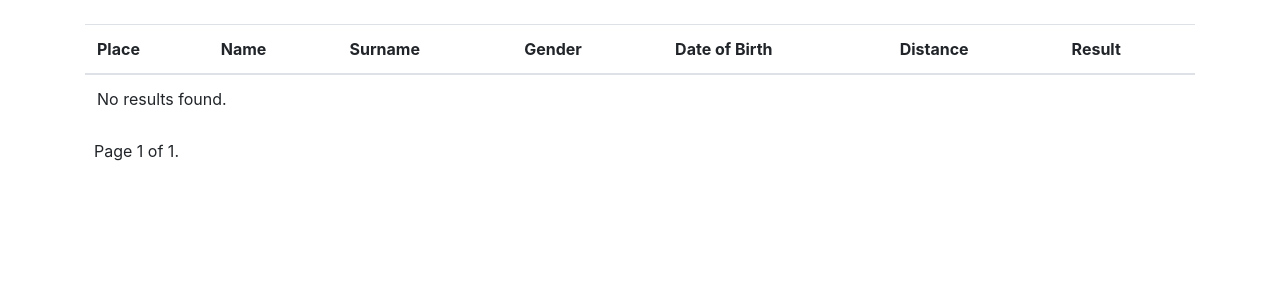
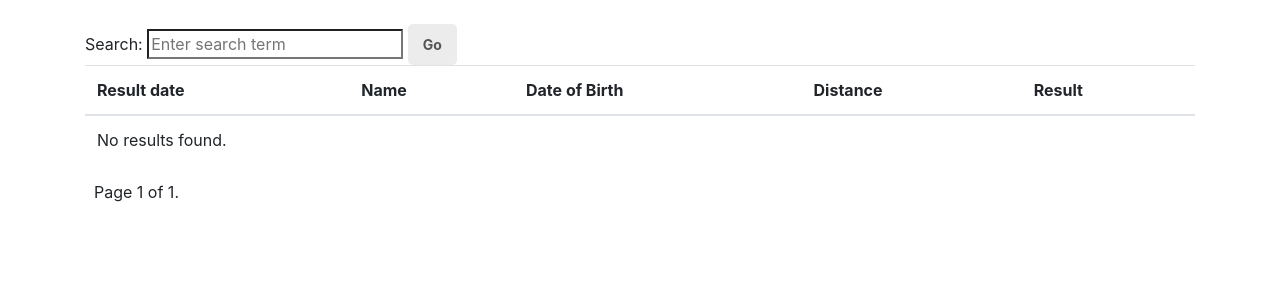
Before and after one commit to maxim-lixakov/runstar, a Django app: page / in a window 1280 px wide. Shown: the part 56-356 px from the top of the page. Run offline with Django 4.2, Linux system fonts and the light colour scheme; data that the repository does not hold is empty; some libraries are stand-ins or nearby versions.

Commit message:
обновлена таблица, добавлен поиск по фамилии, имени

```diff
--- a/probeg/main/static/base.css
+++ /dev/null
@@ -1,3 +0,0 @@
-.pagination a {
-  margin-right: 1000px;
-}
--- a/probeg/main/templates/base.html
+++ b/probeg/main/templates/base.html
@@ -7,7 +7,8 @@
 
   <!-- Bootstrap CSS -->
   <link rel="stylesheet" href="https://stackpath.bootstrapcdn.com/bootstrap/4.3.1/css/bootstrap.min.css">
-
+  {% load static %}
+  <link rel="stylesheet" type="text/css" href="{% static 'css/base.css' %}">
   {% block styles %}
   {% endblock %}
 </head>
--- a/probeg/main/templates/table.html
+++ b/probeg/main/templates/table.html
@@ -1,18 +1,21 @@
 <!-- my_table.html -->
 
 {% extends 'base.html' %}
+{% block content %}
 
-{% block content %}
+<form class="search-form">
+  <label for="search-input">Search:</label>
+  <input type="search" id="search-input" name="q" placeholder="Enter search term">
+  <button type="submit">Go</button>
+</form>
 
 
 <!-- Table -->
-<table class="table">
+<table class="table" id="myTable">
   <thead>
     <tr>
-      <th>Place</th>
+      <th>Result date</th>
       <th>Name</th>
-      <th>Surname</th>
-      <th>Gender</th>
       <th>Date of Birth</th>
       <th>Distance</th>
       <th>Result</th>
@@ -20,13 +23,11 @@
   </thead>
   <tbody>
     {% for item in items %}
-      <tr>
-        <td>{{ item.id }}</td>
-        <td>{{ item.fname }}</td>
-        <td>{{ item.lname }}</td>
-        <td>{{ item.gender_raw }}</td>
-        <td>{{ item.birthday }}</td>
-        <td>{{ item.race.dist }}</td>
+      <tr class="{% if item.runner.gender == 2 %}male{% elif item.gender == 1 %}female {%else%} nd {% endif %}">
+        <td>{{ item.added_time }}</td>
+        <td>{{ item.fname }}    {{ item.lname }}</td>
+        <td>{{ item.runner.birthday }}</td>
+        <td>{{ item.race.dist | floatformat:1 }}</td>
         <td>{{ item.time_raw }}</td>
       </tr>
     {% empty %}
@@ -39,19 +40,19 @@
 
  <div class="pagination">
     {% if items.has_previous %}
-        <a href="?page=1" class="btn btn-sm btn-primary">&laquo; First</a>&nbsp
-        <a href="?page={{ items.previous_page_number }}" class="btn btn-sm btn-primary">&lsaquo; Previous</a>&nbsp
+        <a href="?q={{ search_term }}&page=1" class="btn btn-sm btn-primary">&laquo; First</a>&nbsp
+        <a href="?q={{ search_term }}&page={{ items.previous_page_number }}" class="btn btn-sm btn-primary">&lsaquo; Previous</a>&nbsp
     {% endif %}
 
     <span class="current-page">
-        &nbsp&nbspPage {{ items.number }} of {{ items.paginator.num_pages }}.&nbsp&nbsp
+        &nbsp;&nbsp;Page {{ items.number }} of {{ items.paginator.num_pages }}.&nbsp;&nbsp;
     </span>
 
     {% if items.has_next %}
-        <a href="?page={{ items.next_page_number }}" class="btn btn-sm btn-primary">Next &rsaquo;</a>&nbsp
-        <a href="?page={{ items.paginator.num_pages }}" class="btn btn-sm btn-primary">Last &raquo;</a>&nbsp
+        <a href="?q={{ search_term }}&page={{ items.next_page_number }}" class="btn btn-sm btn-primary">Next &rsaquo;</a>&nbsp
+        <a href="?q={{ search_term }}&page={{ items.paginator.num_pages }}" class="btn btn-sm btn-primary">Last &raquo;</a>&nbsp
     {% endif %}
-  </div>
+</div>
 
 {% endblock %}
 {% include "footer.html" %}
--- a/probeg/main/views.py
+++ b/probeg/main/views.py
@@ -6,9 +6,17 @@ from .models import DjResult
 
 def index(request):
     item_list = DjResult.objects.all()
+
+    # Get the search term from the request GET parameters
+    search_term = request.GET.get('q')
+
+    if search_term:
+        item_list = item_list.filter(lname__icontains=search_term) | \
+                item_list.filter(fname__icontains=search_term)
+
     paginator = Paginator(item_list, 25)  # Show 25 items per page
 
     page = request.GET.get('page')
     items = paginator.get_page(page)
 
-    return render(request, "table.html", {'items': items})
+    return render(request, "table.html", {'items': items, 'search_term': search_term})
--- /dev/null
+++ b/probeg/static/css/base.css
@@ -0,0 +1,27 @@
+.pagination a {
+  margin-right: 10px;
+}
+
+tr.male {
+  background-color: #cfe7ff;
+}
+
+tr.female {
+  background-color: #ffeeee;
+}
+
+button {
+  border: none;
+  border-radius: 5px;
+  background-color: #ECECEC;
+  color: #555;
+  padding: 10px 15px;
+  font-size: 14px;
+  font-weight: bold;
+  cursor: pointer;
+}
+
+ button:hover {
+  background-color: #999;
+  color: #FFF;
+}
```
